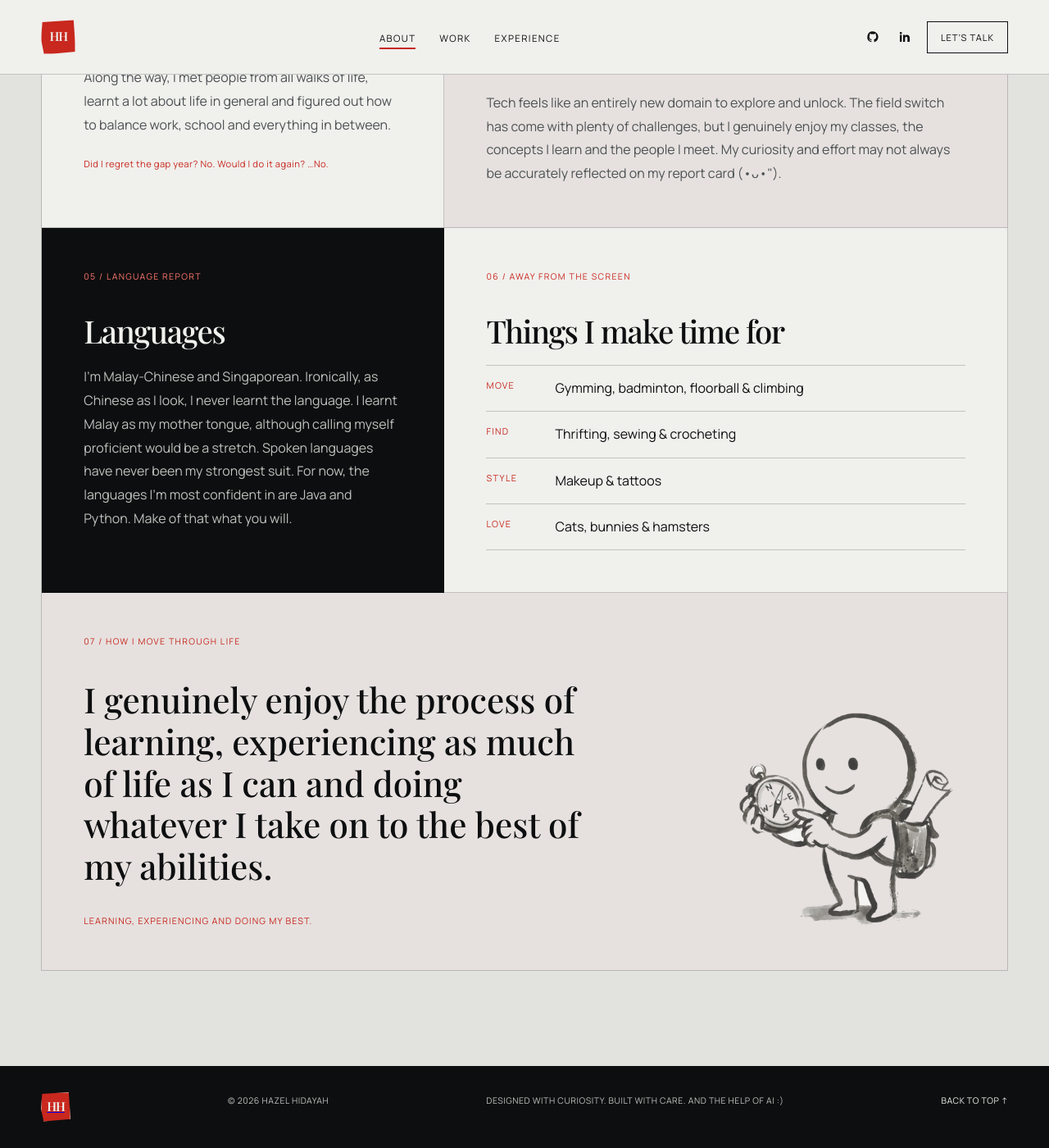
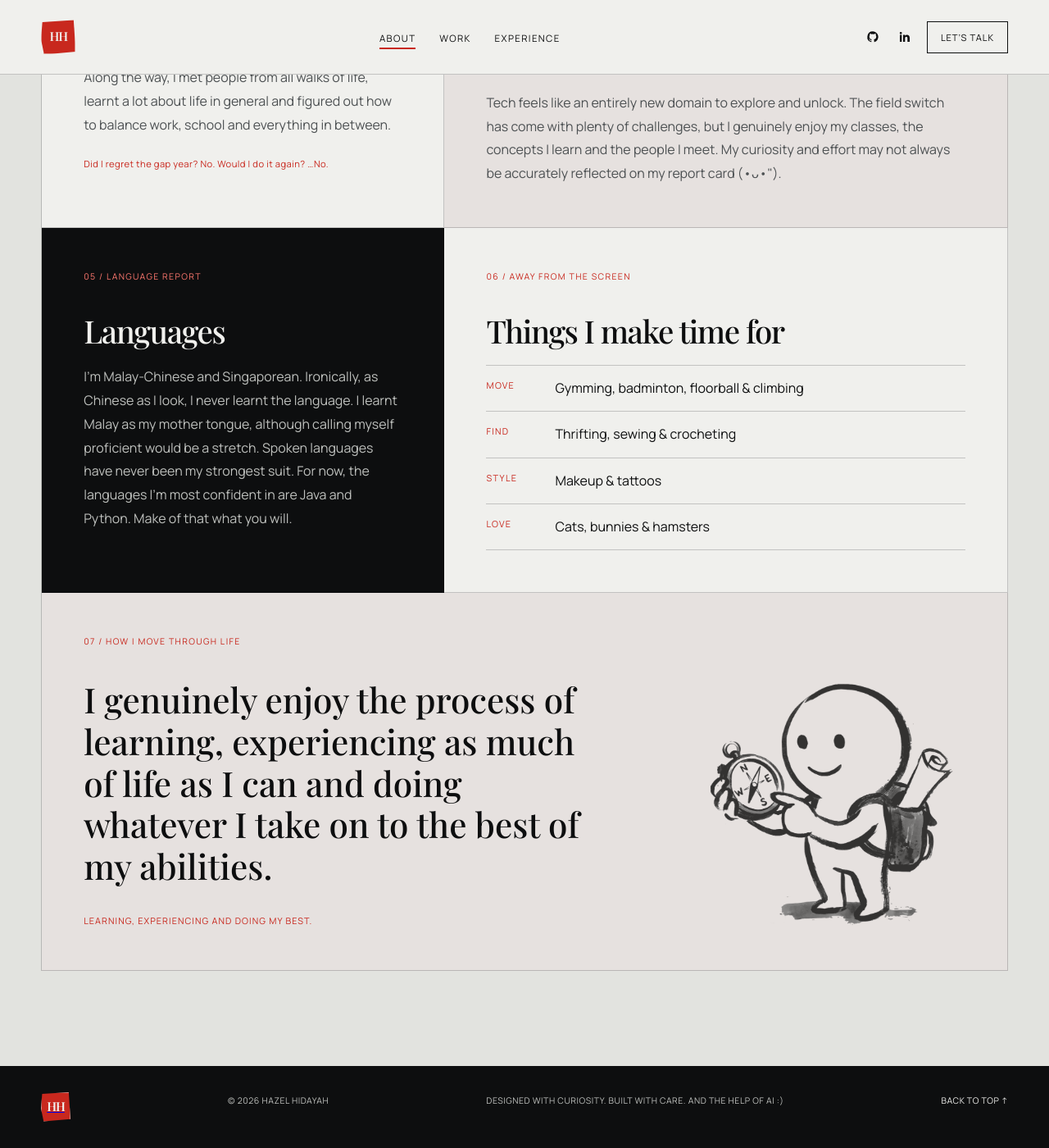
Before and after one commit to hazelhidayah/hazelhidayah.github.io, a Jekyll site: the page built from about.markdown, in a window 1280 px wide and 1400 px high, scrolled down 1987 px. Shown: the whole window at 82% size. Built offline with Jekyll 4.4.1, drawn with Linux system fonts in a browser that asks for light colours.

Commit message:
Replace and enlarge outlook illustration

```diff
--- a/about.markdown
+++ b/about.markdown
@@ -141,8 +141,8 @@ description: A few things that shaped how I build, design, and think.
           src="{{ '/assets/img/about-outlook.webp' | relative_url }}"
           alt=""
           aria-hidden="true"
-          width="800"
-          height="824"
+          width="900"
+          height="927"
         />
         <p class="about-tile__aside">Learning, experiencing and doing my best.</p>
       </article>
--- a/assets/css/style.css
+++ b/assets/css/style.css
@@ -3084,9 +3084,9 @@ body::before {
   z-index: 0;
   right: clamp(2rem, 5vw, 5rem);
   bottom: clamp(1.75rem, 4vw, 3rem);
-  width: clamp(11rem, 22vw, 18rem);
+  width: clamp(13rem, 25vw, 21rem);
   height: auto;
-  opacity: 0.72;
+  opacity: 0.78;
   pointer-events: none;
 }
 
@@ -3271,9 +3271,9 @@ body::before {
     right: auto;
     bottom: auto;
     display: block;
-    width: min(58%, 15rem);
+    width: min(68%, 17rem);
     margin: -0.5rem 0 0 auto;
-    opacity: 0.75;
+    opacity: 0.8;
   }
 }
 
```
Also changed, not shown: assets/img/about-outlook.webp.
